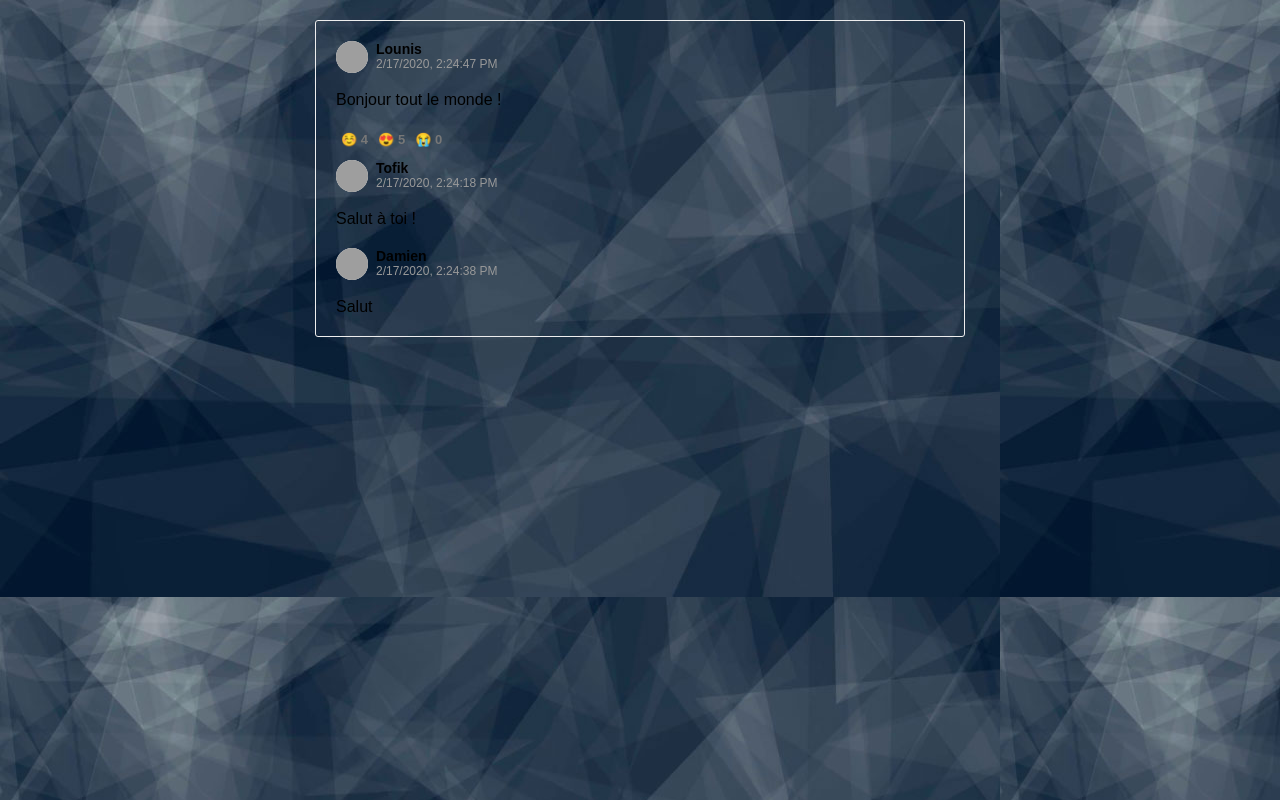
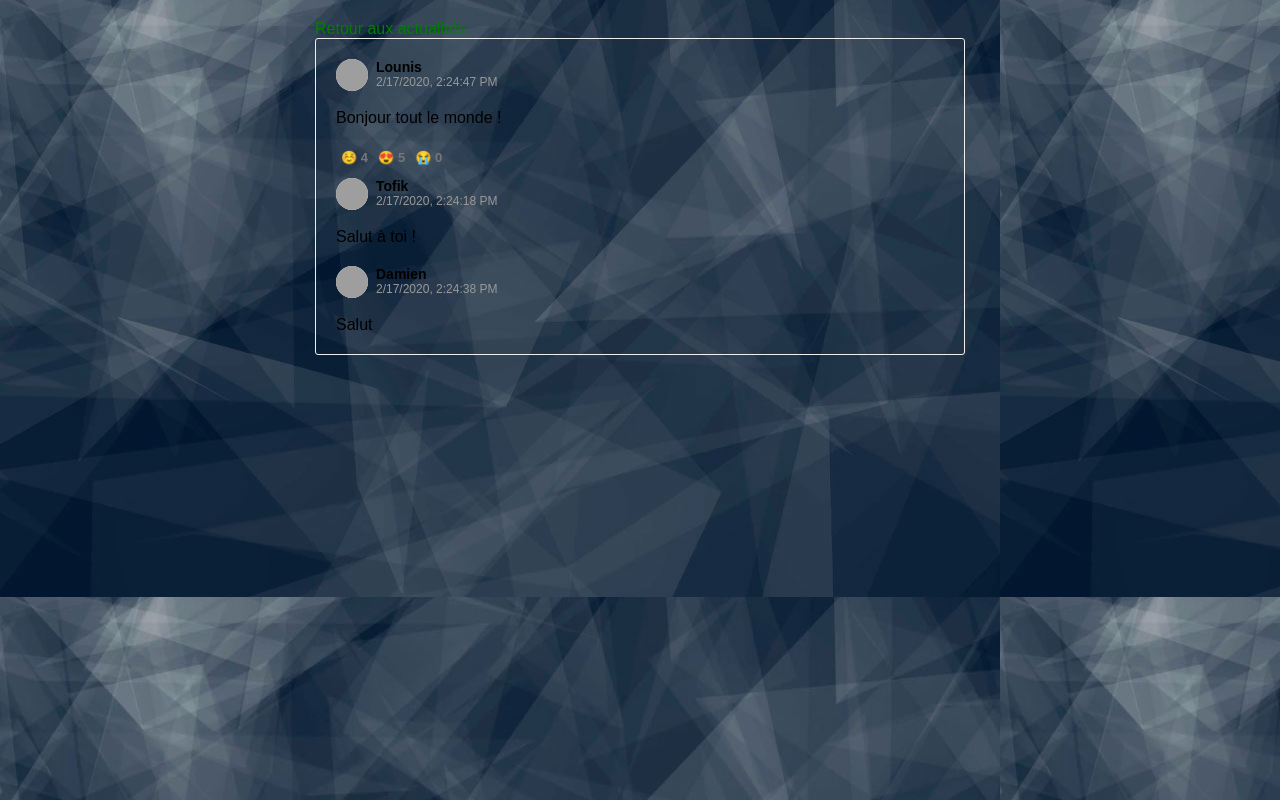
Before and after one commit to makhloufi-lounis/react-fil-actualite, a React (Create React App) app: page /actualite/47ld in a window 1280 px wide. Built offline with nearby package versions, Linux system fonts and the light colour scheme; grey boxes are pictures that could not be loaded.

Commit message:
add des links pour chaq'une des actualités

```diff
--- a/src/Actualite.js
+++ b/src/Actualite.js
@@ -6,11 +6,11 @@ import ListeComentaires from './ListeComentaires';
 
 class Actualite extends React.Component {
   render() {
-    const { auteur, datePublication, message, reactions, commentaires} = this.props.actualite;
+    const { auteur, datePublication, message, reactions, commentaires, id} = this.props.actualite;
 
     return (
       <div className="Actualite">
-        <HeaderMessage auteur={auteur} datePublication={datePublication} />
+        <HeaderMessage auteur={auteur} datePublication={datePublication} id={id} />
         <Message message={message} />
         <Reactions reactions={reactions} />
         <ListeComentaires commentaires={commentaires}  />
--- a/src/Commentaire.js
+++ b/src/Commentaire.js
@@ -4,10 +4,10 @@ import Message from './Message';
 class Commentaire extends React.Component {
 
     render () {
-        const {auteur, datePublication, message} = this.props.commentaire;
+        const {auteur, datePublication, message, actualiteId} = this.props.commentaire;
         return (
             <div className="Commentaire">
-                <HeaderMessage auteur={auteur} datePublication={datePublication} />
+                <HeaderMessage auteur={auteur} datePublication={datePublication} id={actualiteId}/>
                 <Message message={message} />
             </div>
         );
--- a/src/HeaderMessage.js
+++ b/src/HeaderMessage.js
@@ -1,7 +1,8 @@
 import React from 'react';
+import { Link } from 'react-router-dom';
 
 function HeaderMessage(props) {
-  const { auteur, datePublication } = props;
+  const { auteur, datePublication, id } = props;
 
   return (
     <div className="HeaderMessage">
@@ -11,7 +12,9 @@ function HeaderMessage(props) {
       </div>
 
       <div className="HeaderMessage__date-publication">
+        <Link to={'/actualite/' + id}>
         {new Date(datePublication).toLocaleString()}
+        </Link>
       </div>
     </div>
   );
--- a/src/RouteActualite.js
+++ b/src/RouteActualite.js
@@ -1,5 +1,6 @@
 import React from 'react';
 import Actualite from './Actualite';
+import { Link } from 'react-router-dom';
 //import Actualite from './Actualite';
 
 class RouteActualite extends React.Component {
@@ -13,6 +14,7 @@ class RouteActualite extends React.Component {
     const result =  actualites.filter((actualite) => actualite.id === match.params.id);
     return (
         <div>
+            <Link to="/" style={{marginBottom:'30px', color:'green'}}>Retour aux actualités</Link>
             <Actualite actualite={result[0]} />
         </div>
     );
```
